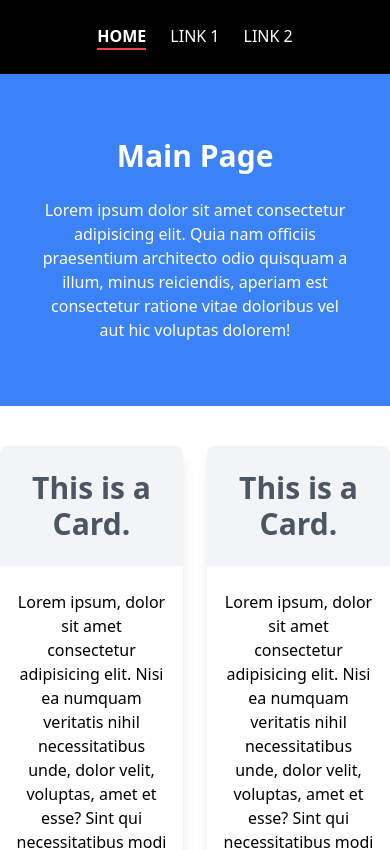
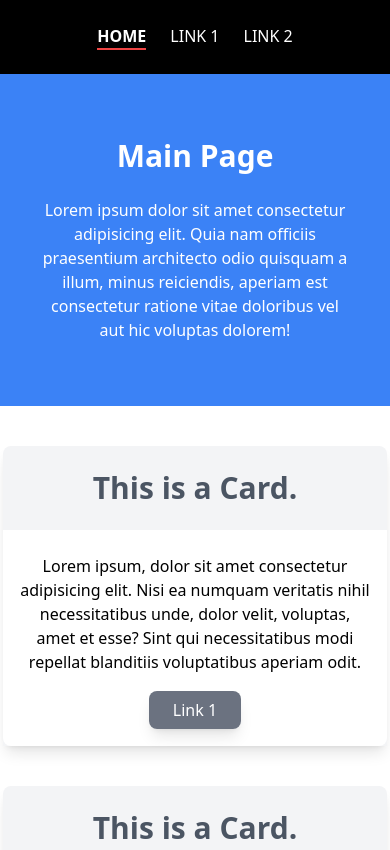
Before and after one commit to OnelioViera/test-next-app-v4, a Next.js app: page / in a window 390 px wide. Shown: the top 850 px of the page. Built offline with nearby package versions, Linux system fonts and the light colour scheme.

Commit message:
style: Update page layout with Card component and improve consistency

```diff
--- a/app/page.tsx
+++ b/app/page.tsx
@@ -8,11 +8,13 @@ const page = () => {
     <div className="">
       <Header />
       </div>
-      <div className="container mx-auto gap-6 flex justify-center">
+      <div className="flex justify-center">
+      <div className="lg:grid grid-cols-2 gap-6">
 
       <Card />
       <Card />
 
+      </div>
       </div>
       </>
   )
```
